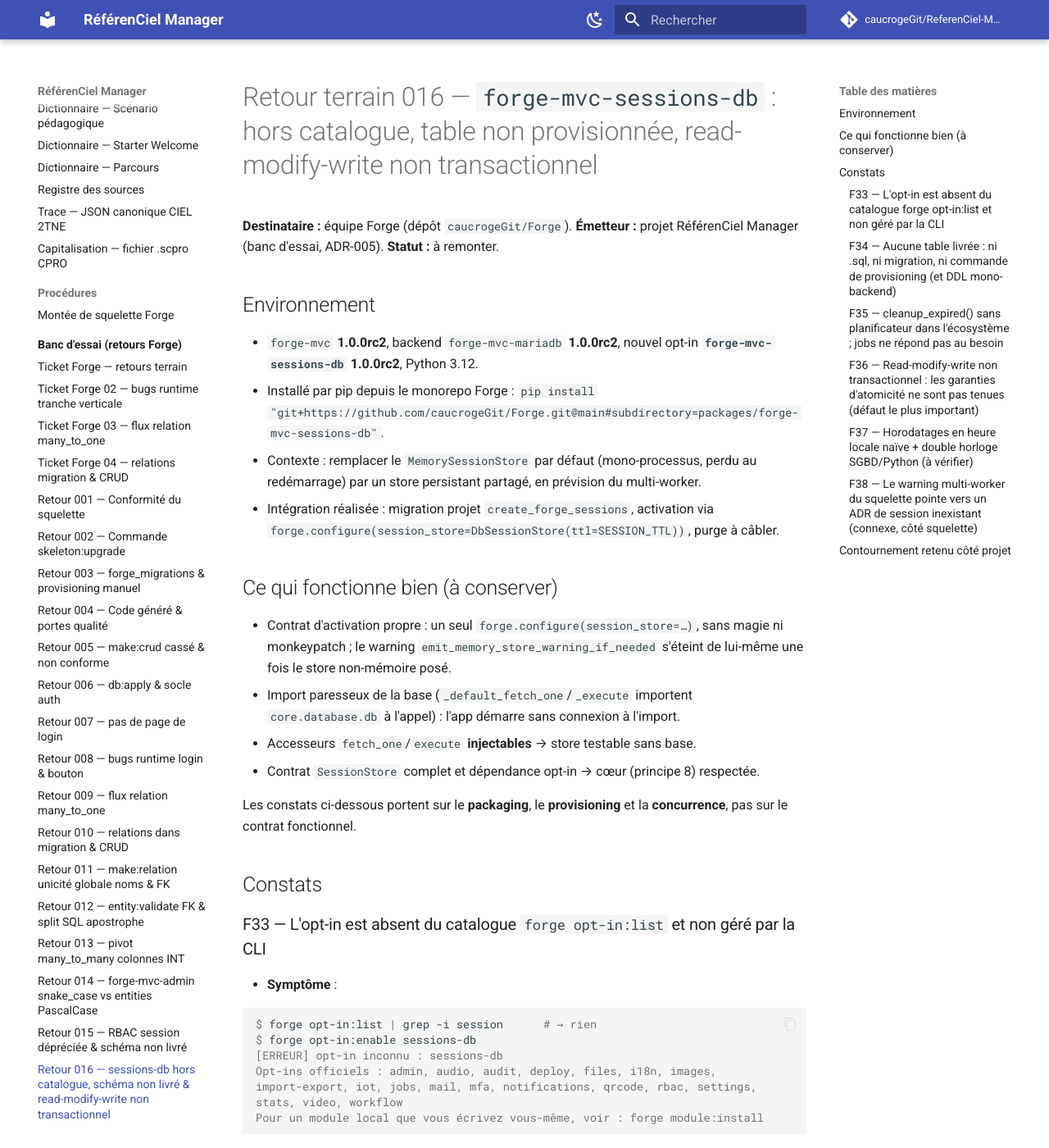
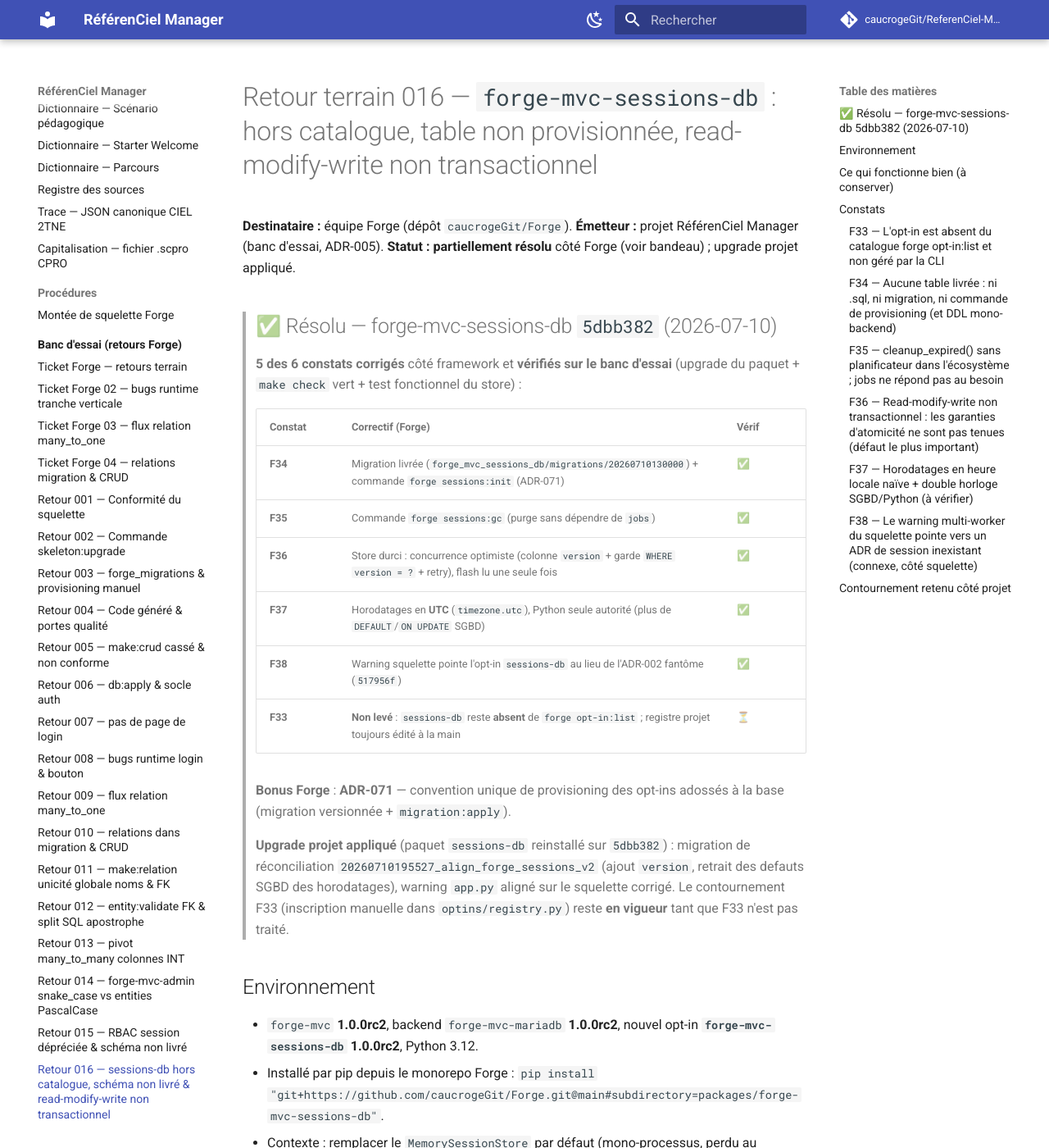
Before and after one commit to caucrogeGit/ReferenCiel-Manager, an MkDocs documentation site: the page built from docs/banc-essai/retour-016-sessions-db-hors-catalogue-schema-non-livre-et-read-modify-write-non-transactionnel.md, in a window 1280 px wide and 1400 px high. Shown: the whole window at 82% size. Built offline with MkDocs 1.6.1 and Material for MkDocs 9.7.7, drawn with Linux system fonts in a browser that asks for light colours; comment, search, counter and statistics services are not loaded.

Commit message:
chore(sessions): upgrade sessions-db durci (retour 016 F34-F38)
Monte forge-mvc-sessions-db sur le commit corrigé (Forge 5dbb382) qui traite
le retour terrain 016, et réconcilie le projet.

- store durci : concurrence optimiste (colonne version + garde WHERE version = ?
  + retry, F36), horodatages UTC seule autorité Python (F37)
- migration 20260710195527_align_forge_sessions_v2 : ajout de version, retrait
  des defauts SGBD (DEFAULT CURRENT_TIMESTAMP / ON UPDATE) sur les horodatages
- app.py : warning multi-worker aligné sur le squelette corrigé (pointe l'opt-in
  sessions-db au lieu de l'ADR-002 fantôme, F38)
- retour-016 annoté « Résolu » (F34/F35/F36/F37/F38 vérifiés) ; F33 reste ouvert
  (sessions-db toujours absent de forge opt-in:list -> inscription manuelle
  maintenue dans optins/registry.py)

Vérifié : test fonctionnel du store (create/set/merge/version/flash/cleanup/
delete) sur la table alignée + make check vert.

Co-Authored-By: Claude Opus 4.8 (1M context) <noreply@anthropic.com>

```diff
--- a/app.py
+++ b/app.py
@@ -446,7 +446,8 @@ if __name__ == "__main__":
         logger.warning(
             "AVERTISSEMENT — Forge utilise des sessions mémoire (backend mono-processus). "
             "Le multi-worker n'est pas supporté sans backend de session partagé. "
-            "Voir ADR-002 : docs/adr/002-session-strategy.md"
+            "Activez un store partagé, par exemple l'opt-in forge-mvc-sessions-db : "
+            "forge.configure(session_store=DbSessionStore())."
         )
 
     from core.app.prod_warnings import emit_memory_store_warning_if_needed
--- a/docs/banc-essai/retour-016-sessions-db-hors-catalogue-schema-non-livre-et-read-modify-write-non-transactionnel.md
+++ b/docs/banc-essai/retour-016-sessions-db-hors-catalogue-schema-non-livre-et-read-modify-write-non-transactionnel.md
@@ -2,7 +2,30 @@
 
 **Destinataire :** équipe Forge (dépôt `caucrogeGit/Forge`).
 **Émetteur :** projet RéférenCiel Manager (banc d'essai, ADR-005).
-**Statut :** à remonter.
+**Statut :** **partiellement résolu** côté Forge (voir bandeau) ; upgrade projet appliqué.
+
+> ## ✅ Résolu — forge-mvc-sessions-db `5dbb382` (2026-07-10)
+>
+> **5 des 6 constats corrigés** côté framework et **vérifiés sur le banc d'essai**
+> (upgrade du paquet + `make check` vert + test fonctionnel du store) :
+>
+> | Constat | Correctif (Forge) | Vérif |
+> |---|---|---|
+> | **F34** | Migration livrée (`forge_mvc_sessions_db/migrations/20260710130000`) + commande `forge sessions:init` (ADR-071) | ✅ |
+> | **F35** | Commande `forge sessions:gc` (purge sans dépendre de `jobs`) | ✅ |
+> | **F36** | Store durci : concurrence optimiste (colonne `version` + garde `WHERE version = ?` + retry), flash lu une seule fois | ✅ |
+> | **F37** | Horodatages en **UTC** (`timezone.utc`), Python seule autorité (plus de `DEFAULT`/`ON UPDATE` SGBD) | ✅ |
+> | **F38** | Warning squelette pointe l'opt-in `sessions-db` au lieu de l'ADR-002 fantôme (`517956f`) | ✅ |
+> | **F33** | **Non levé** : `sessions-db` reste **absent** de `forge opt-in:list` ; registre projet toujours édité à la main | ⏳ |
+>
+> **Bonus Forge** : **ADR-071** — convention unique de provisioning des opt-ins
+> adossés à la base (migration versionnée + `migration:apply`).
+>
+> **Upgrade projet appliqué** (paquet `sessions-db` reinstallé sur `5dbb382`) :
+> migration de réconciliation `20260710195527_align_forge_sessions_v2` (ajout
+> `version`, retrait des defauts SGBD des horodatages), warning `app.py` aligné sur
+> le squelette corrigé. Le contournement F33 (inscription manuelle dans
+> `optins/registry.py`) reste **en vigueur** tant que F33 n'est pas traité.
 
 ## Environnement
 
```
Also changed, not shown: 1 other file.
